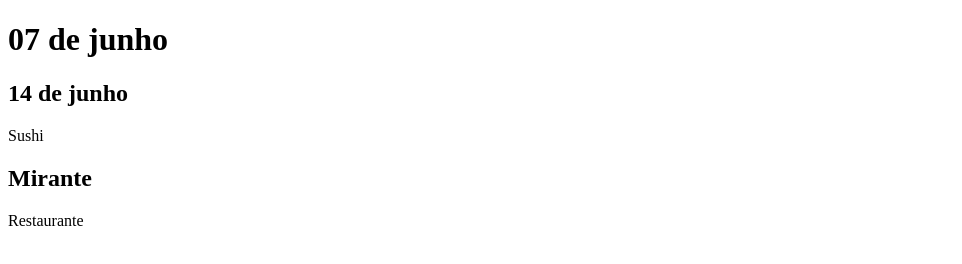
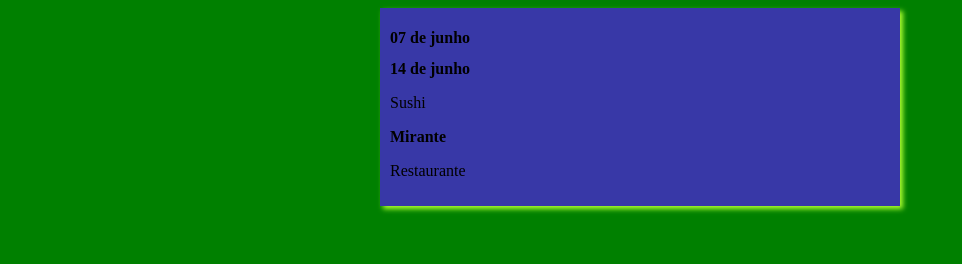
Before and after one commit to marlonpoquis/projeto-site, a plain HTML site: page index.html in a window 1280 px wide. Shown: the whole page, without its empty margins (0-962 px from the left). Drawn offline with Linux system fonts and the light colour scheme.

Commit message:
mudei a letra errada

```diff
--- a/index.html
+++ b/index.html
@@ -4,7 +4,7 @@
     <meta charset="UTF-8">
     <meta name="viewport" content="width=device-width, initial-scale=1.0">
     <title>Marlon e Igor</title>
-    <link rel="styleshhet" href="estilos/style.css">
+    <link rel="stylesheet" href="estilos/style.css">
 </head>
 <body>
     <main>
```
